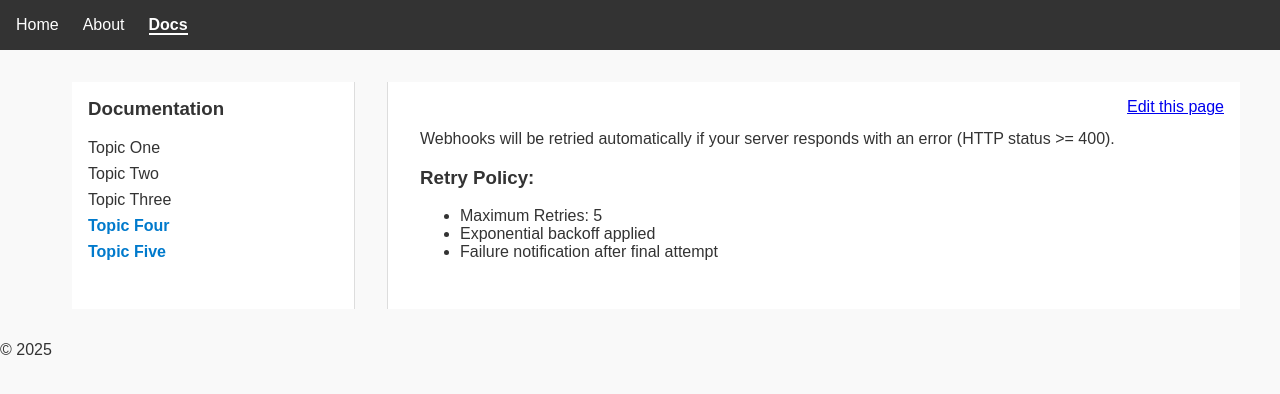
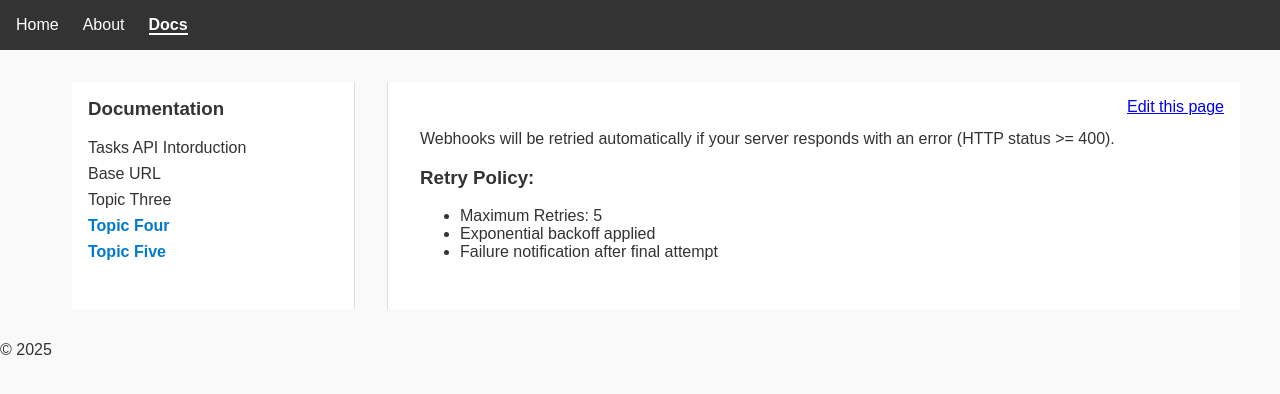
Before and after one commit to smarvin/gl-copy-site, a Jekyll site: the page built from docs/topic-four.md, in a window 1280 px wide. Shown: the top 394 px of the page. Built offline with Jekyll 4.4.1, drawn with Linux system fonts in a browser that asks for light colours.

Commit message:
Edit default.html Fixing TOC titles

```diff
--- a/_layouts/default.html
+++ b/_layouts/default.html
@@ -27,8 +27,8 @@
   <aside>
     <h3>Documentation</h3>
     <ul>
-      <li><a href="{{ '/docs/topic-one/' | relative_url }}" class="{% if page.url == '/docs/topic-one/' %}active{% endif %}">Topic One</a></li>
-      <li><a href="{{ '/docs/topic-two/' | relative_url }}" class="{% if page.url == '/docs/topic-two/' %}active{% endif %}">Topic Two</a></li>
+      <li><a href="{{ '/docs/topic-one/' | relative_url }}" class="{% if page.url == '/docs/topic-one/' %}active{% endif %}">Tasks API Intorduction</a></li>
+      <li><a href="{{ '/docs/topic-two/' | relative_url }}" class="{% if page.url == '/docs/topic-two/' %}active{% endif %}">Base URL</a></li>
       <li><a href="{{ '/docs/topic-three/' | relative_url }}" class="{% if page.url == '/docs/topic-three/' %}active{% endif %}">Topic Three</a></li>
       <li><a href="{{ '/docs/topic-four/' | relative_url }}" class="{% if page.url == '/docs/topic-four/' %}active{% endif %}">Topic Four</a></li>
       <li><a href="{{ '/docs/topic-five/' | relative_url }}" class="{% if page.url == '/docs/topic-four/' %}active{% endif %}">Topic Five</a></li>
```
